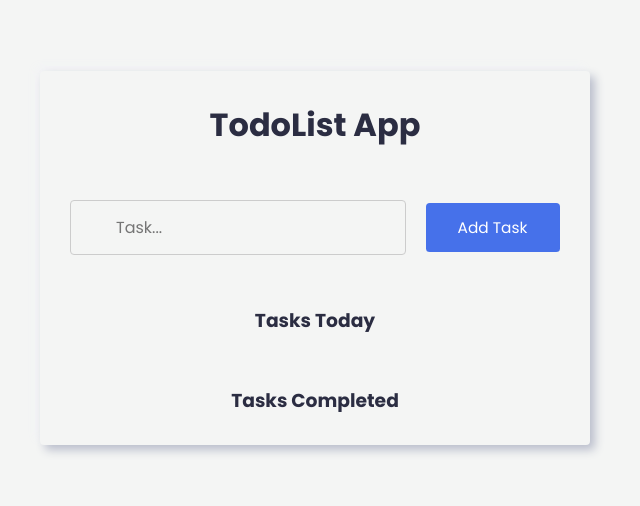
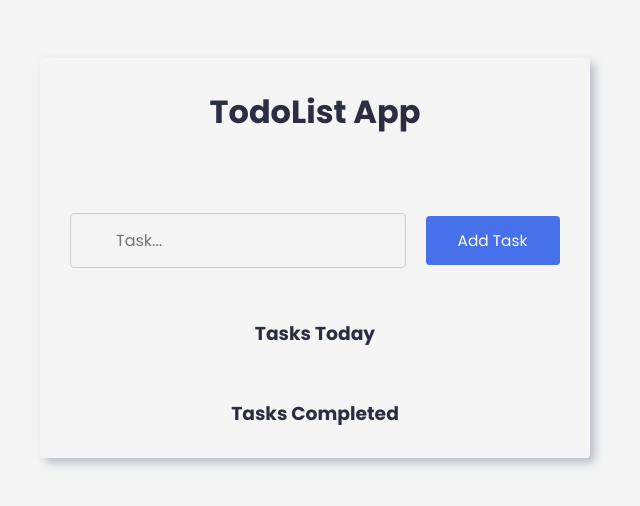
Before and after one commit to ramaherdianto/todo-app, a React (Create React App) app: page / in a window 1280 px wide. Shown: the part 142-648 px from the top of the page, without its empty margins (325-965 px from the left). Built offline with nearby package versions, Linux system fonts and the light colour scheme.

Commit message:
update css

```diff
--- a/src/App.css
+++ b/src/App.css
@@ -41,7 +41,7 @@ form h1 {
 }
 
 form .input-box {
-  margin-top: 4vw;
+  margin-top: 6vw;
 }
 
 .input-box input {
```
